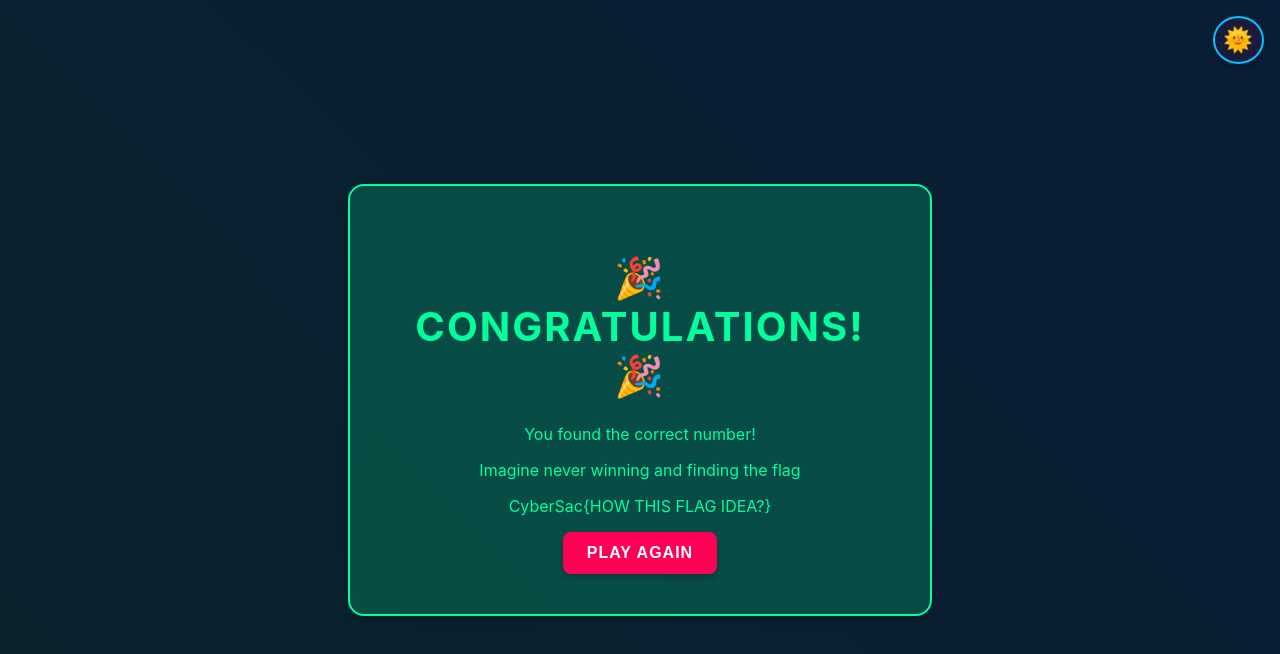
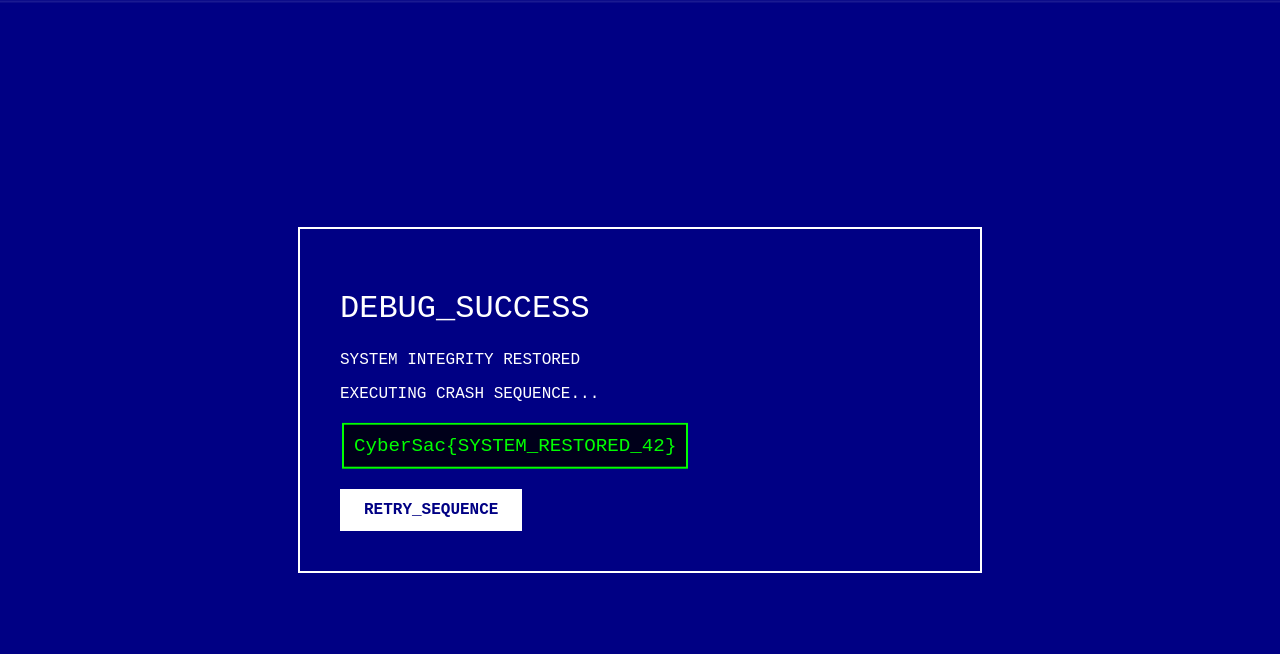
Before and after one commit to MShrinath/pnf404web2, a plain HTML site: page yes.html in a window 1280 px wide. Drawn offline with Linux system fonts and the light colour scheme.

Commit message:
system crash

```diff
--- a/script.js
+++ b/script.js
@@ -1,32 +1,10 @@
-// Theme management
-function setTheme(theme) {
-    document.documentElement.setAttribute('data-theme', theme);
-    localStorage.setItem('theme', theme);
-    updateThemeToggle(theme);
-}
-
-function updateThemeToggle(theme) {
-    const toggle = document.getElementById('theme-toggle');
-    toggle.textContent = theme === 'dark' ? '🌞' : '🌙';
-}
-
-function toggleTheme() {
-    const currentTheme = localStorage.getItem('theme') || 'dark';
-    const newTheme = currentTheme === 'light' ? 'dark' : 'light';
-    setTheme(newTheme);
-}
+// Initialize game state
+let remainingChances = 10;
+const targetNumber = Math.floor(Math.random() * 100) + 1;
+const history = [];
 
 // Prevent right click
 document.addEventListener('contextmenu', (e) => e.preventDefault());
-
-// Initialize theme
-const savedTheme = localStorage.getItem('theme') || 'dark';
-setTheme(savedTheme);
-
-// Generate a random number between 1 and 100
-const targetNumber = Math.floor(Math.random() * 100) + 1;
-let remainingChances = 10;
-const history = [];
 
 function checkGuess() {
     const guessInput = document.getElementById('guess');
@@ -75,7 +53,7 @@ function checkGuess() {
 }
 
 // Add enter key support
-document.getElementById('guess').addEventListener('keypress', function(event) {
+document.getElementById('guess')?.addEventListener('keypress', function(event) {
     if (event.key === 'Enter') {
         checkGuess();
     }
--- a/style.css
+++ b/style.css
@@ -1,67 +1,53 @@
 :root {
-    --bg-primary: #0a0a1f;
-    --bg-container: #1a1a3a;
-    --text-primary: #00ff9d;
-    --text-secondary: #4dffdb;
-    --border-color: #00c3ff;
-    --input-bg: #0d1b38;
-    --button-bg: #ff0055;
-    --button-hover: #ff2975;
-    --history-bg: #141432;
-    --box-shadow: 0 4px 6px rgba(0, 0, 0, 0.1);
-    --gradient-overlay: linear-gradient(45deg,
-        rgba(0, 255, 157, 0.1) 0%,
-        rgba(0, 195, 255, 0.1) 100%);
+    --bg-primary: #000084;
+    --bg-container: #000084;
+    --text-primary: #ffffff;
+    --text-secondary: #ffffff;
+    --border-color: #ffffff;
+    --input-bg: #000066;
+    --button-bg: #ffffff;
+    --button-hover: #cccccc;
+    --history-bg: #000066;
+    --box-shadow: none;
+    --gradient-overlay: none;
+    font-family: 'Courier New', monospace;
 }
 
-[data-theme="dark"] {
-    --bg-primary: #0a0a1f;
-    --bg-container: #1a1a3a;
-    --text-primary: #00ff9d;
-    --text-secondary: #4dffdb;
-    --border-color: #00c3ff;
-    --input-bg: #0d1b38;
-    --button-bg: #ff0055;
-    --button-hover: #ff2975;
-    --history-bg: #141432;
-    --success-bg: rgba(0, 255, 157, 0.2);
-    --failure-bg: rgba(255, 0, 85, 0.2);
-    --box-shadow: 0 4px 6px rgba(0, 0, 0, 0.2);
+[data-theme="dark"], [data-theme="light"] {
+    --bg-primary: #000084;
+    --bg-container: #000084;
+    --text-primary: #ffffff;
+    --text-secondary: #ffffff;
+    --border-color: #ffffff;
+    --input-bg: #000066;
+    --button-bg: #ffffff;
+    --button-hover: #cccccc;
+    --history-bg: #000066;
+    --success-bg: #000066;
+    --failure-bg: #000066;
+    --box-shadow: none;
 }
 
-[data-theme="light"] {
-    --bg-primary: #f0f7ff;
-    --bg-container: #ffffff;
-    --text-primary: #2563eb;
-    --text-secondary: #3b82f6;
-    --border-color: #60a5fa;
-    --input-bg: #f8fafc;
-    --button-bg: #e11d48;
-    --button-hover: #be123c;
-    --history-bg: #f8fafc;
-    --success-bg: rgba(34, 197, 94, 0.1);
-    --failure-bg: rgba(225, 29, 72, 0.1);
-    --box-shadow: 0 4px 6px rgba(0, 0, 0, 0.05);
+@keyframes glitch {
+    0% { transform: translate(0); }
+    20% { transform: translate(-2px, 2px); }
+    40% { transform: translate(-2px, -2px); }
+    60% { transform: translate(2px, 2px); }
+    80% { transform: translate(2px, -2px); }
+    100% { transform: translate(0); }
 }
 
-@keyframes fadeIn {
-    from { opacity: 0; transform: translateY(10px); }
-    to { opacity: 1; transform: translateY(0); }
+@keyframes scanline {
+    0% { transform: translateY(-100%); }
+    100% { transform: translateY(100%); }
 }
 
-@keyframes pulse {
-    0% { transform: scale(1); }
-    50% { transform: scale(1.05); }
-    100% { transform: scale(1); }
-}
-
-@keyframes slideIn {
-    from { transform: translateX(-20px); opacity: 0; }
-    to { transform: translateX(0); opacity: 1; }
+@keyframes blink {
+    50% { opacity: 0; }
 }
 
 body {
-    font-family: 'Inter', -apple-system, BlinkMacSystemFont, sans-serif;
+    font-family: 'Courier New', monospace;
     margin: 0;
     padding: 0;
     min-height: 100vh;
@@ -70,57 +56,50 @@ body {
     align-items: center;
     background-color: var(--bg-primary);
     color: var(--text-primary);
-    transition: all 0.3s ease;
-    background-image: var(--gradient-overlay);
+    position: relative;
+    overflow: hidden;
+}
+
+body::after {
+    content: '';
+    position: fixed;
+    top: 0;
+    left: 0;
+    width: 100%;
+    height: 2px;
+    background: rgba(255, 255, 255, 0.1);
+    animation: scanline 8s linear infinite;
+    pointer-events: none;
 }
 
 .theme-toggle {
-    position: fixed;
-    top: 1rem;
-    right: 1rem;
-    background: var(--bg-container);
-    border: 2px solid var(--border-color);
-    font-size: 1.5rem;
-    cursor: pointer;
-    padding: 0.5rem;
-    border-radius: 50%;
-    transition: all 0.3s ease;
-    color: var(--text-primary);
-    animation: fadeIn 0.5s ease;
-}
-
-.theme-toggle:hover {
-    transform: scale(1.1);
-    background-color: var(--bg-container);
+    display: none;
 }
 
 .container {
-    background-color: var(--bg-container);
+    background-color: transparent;
     padding: 2.5rem;
-    border-radius: 16px;
+    border-radius: 0;
     border: 2px solid var(--border-color);
-    box-shadow: var(--box-shadow);
-    text-align: center;
-    max-width: 500px;
+    text-align: left;
+    max-width: 600px;
     width: 90%;
-    transition: all 0.3s ease;
-    backdrop-filter: blur(10px);
-    animation: fadeIn 0.5s ease;
+    animation: glitch 0.3s infinite;
+    animation-iteration-count: 1;
 }
 
 h1 {
     color: var(--text-primary);
     margin-bottom: 1.5rem;
-    font-size: 2.5rem;
-    font-weight: 700;
+    font-size: 2rem;
+    font-weight: normal;
     text-transform: uppercase;
-    letter-spacing: 2px;
-    animation: slideIn 0.5s ease;
+    animation: glitch 0.2s infinite;
+    animation-iteration-count: 2;
 }
 
 .game-area {
     margin: 2rem 0;
-    animation: fadeIn 0.5s ease 0.2s backwards;
 }
 
 input {
@@ -129,47 +108,43 @@ input {
     width: 150px;
     margin-right: 1rem;
     border: 2px solid var(--border-color);
-    border-radius: 8px;
+    border-radius: 0;
     background-color: var(--input-bg);
     color: var(--text-primary);
-    transition: all 0.3s ease;
+    font-family: 'Courier New', monospace;
 }
 
 input:focus {
     outline: none;
     border-color: var(--text-primary);
-    transform: scale(1.02);
+    animation: glitch 0.2s infinite;
+    animation-iteration-count: 1;
 }
 
 button {
     padding: 0.75rem 1.5rem;
     font-size: 1rem;
     background-color: var(--button-bg);
-    color: white;
+    color: var(--bg-primary);
     border: none;
-    border-radius: 8px;
+    border-radius: 0;
     cursor: pointer;
-    transition: all 0.3s ease;
-    font-weight: 600;
+    font-family: 'Courier New', monospace;
+    font-weight: bold;
     text-transform: uppercase;
-    letter-spacing: 1px;
-    box-shadow: var(--box-shadow);
 }
 
 button:hover {
     background-color: var(--button-hover);
-    transform: translateY(-2px);
-}
-
-button:active {
-    transform: translateY(1px);
+    animation: glitch 0.2s infinite;
+    animation-iteration-count: 1;
 }
 
 #message {
     margin: 1rem 0;
-    font-weight: 600;
+    font-weight: normal;
     color: var(--text-secondary);
-    animation: pulse 2s infinite ease-in-out;
+    animation: blink 1s step-end infinite;
 }
 
 #history {
@@ -178,50 +153,32 @@ button:active {
     max-height: 200px;
     overflow-y: auto;
     padding: 0.5rem;
-    border-radius: 8px;
+    border: 1px solid var(--border-color);
     background-color: var(--history-bg);
-    border: 1px solid var(--border-color);
-    animation: fadeIn 0.5s ease 0.4s backwards;
 }
 
 .history-item {
     padding: 0.75rem;
     margin: 0.5rem 0;
-    background-color: var(--bg-container);
-    border-radius: 8px;
+    border: 1px solid var(--border-color);
     color: var(--text-secondary);
-    transition: all 0.3s ease;
-    border: 1px solid var(--border-color);
-    animation: slideIn 0.3s ease;
+    font-family: 'Courier New', monospace;
 }
 
-.success {
-    background-color: var(--success-bg);
-    border-color: var(--text-primary);
-    animation: pulse 1s ease;
+.success, .failure {
+    background-color: var(--bg-primary);
+    border: 2px solid var(--border-color);
 }
 
-.failure {
-    background-color: var(--failure-bg);
-    border-color: var(--button-bg);
-    animation: pulse 1s ease;
-}
-
-/* Custom scrollbar */
 ::-webkit-scrollbar {
     width: 8px;
-}
-
-::-webkit-scrollbar-track {
     background: var(--bg-primary);
-    border-radius: 4px;
 }
 
 ::-webkit-scrollbar-thumb {
-    background: var(--border-color);
-    border-radius: 4px;
+    background: var(--text-primary);
 }
 
 ::-webkit-scrollbar-thumb:hover {
-    background: var(--text-primary);
+    background: var(--text-secondary);
 }
--- a/yes.html
+++ b/yes.html
@@ -3,18 +3,32 @@
 <head>
     <meta charset="UTF-8">
     <meta name="viewport" content="width=device-width, initial-scale=1.0">
-    <title>Congratulations!</title>
+    <title>SYSTEM_SUCCESS</title>
     <link rel="stylesheet" href="style.css">
 </head>
 <body>
-    <button id="theme-toggle" class="theme-toggle" onclick="toggleTheme()">🌙</button>
     <div class="container success">
-        <h1>🎉 Congratulations! 🎉</h1>
-        <p>You found the correct number!</p>
-        <p>Imagine never winning and finding the flag</p>
-        <p>CyberSac{HOW THIS FLAG IDEA?}</p>
-        <button onclick="window.location.href='index.html'">Play Again</button>
+        <h1>DEBUG_SUCCESS</h1>
+        <p>SYSTEM INTEGRITY RESTORED</p>
+        <p>EXECUTING CRASH SEQUENCE...</p>
+        <div class="flag">CyberSac{SYSTEM_RESTORED_42}</div>
+        <button onclick="window.location.href='index.html'">RETRY_SEQUENCE</button>
     </div>
     <script src="script.js"></script>
 </body>
+<style>
+    .flag {
+        margin-top: 20px;
+        margin-bottom: 20px;
+        padding: 10px;
+        font-size: 1.2rem;
+        font-family: 'Courier New', monospace;
+        color: #00ff00;
+        background-color: rgba(0, 0, 0, 0.8);
+        border: 2px solid #00ff00;
+        text-align: center;
+        width: fit-content;
+        animation: glitch 0.3s infinite;
+    }
+</style>
 </html>
```
Also changed, not shown: index.html (+7 -6 lines), no.html (+6 -5 lines).
